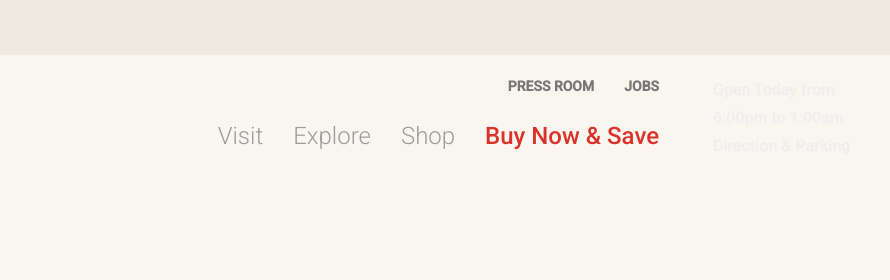
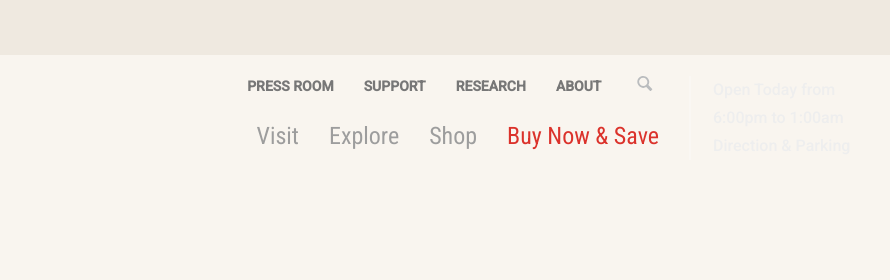
Before and after one commit to InteractiveMechanics/Eastern-State-Website, a website: page index.html in a window 1280 px wide. Shown: the top 280 px of the page, 390-1280 px from the left. Drawn offline with nearby package versions, Linux system fonts and the light colour scheme; files whose address does not match are found by name.

Commit message:
nav design work

```diff
--- a/_sass/components/_header.scss
+++ b/_sass/components/_header.scss
@@ -56,6 +56,10 @@
 	}
 }
 
+#search-icon {
+	height: 15px;
+}
+
 
 
 .navbar-lower {
@@ -73,7 +77,7 @@
 			font-size:24px;
 			font-weight:300;
 			padding-top:0;
-
+			font-family: $sans-serif;
 			strong {
 				font-weight:400;
 			}
@@ -81,12 +85,14 @@
 
 		> {
 			a {
+				border-bottom: 3px solid transparent;
+				transition: $transition;
 				&:hover {
-					background-size: 140px 44px;
+					color: initial !important;
+					border-bottom: 3px solid $scarlet;
 				    padding-bottom: 14px;
 				    white-space: nowrap;
-				    background-repeat: no-repeat;
-				    background-image: url(../../assets/icons/icon-underline.svg);
+
 				}
 			}
 		}
--- a/_sass/components/_layout.scss
+++ b/_sass/components/_layout.scss
@@ -3,10 +3,10 @@ body {
 
 	main {
 		.container-fluid {
+	}
+
 			padding:0 45px;
 		}
-	}
-
 	.calendar {
 		.month-name {
 			font-size:21px;
--- a/index.html
+++ b/index.html
@@ -171,7 +171,28 @@
                 <ul class="nav navbar-upper">
                   <li><a href="#">Press Room</a>
                   </li>
-                  <li><a href="#">Jobs</a>
+                  <li><a href="#">Support</a>
+                  </li>
+                   <li><a href="#">Research</a>
+                  </li>
+                   <li><a href="#">About</a>
+                  </li>
+                    <li><a href="#">
+                        <svg version="1.1" id="search-icon"
+                        xmlns="http://www.w3.org/2000/svg" xmlns:xlink="http://www.w3.org/1999/xlink" xmlns:a="http://ns.adobe.com/AdobeSVGViewerExtensions/3.0/"
+                        x="0px" y="0px" width="27.6px" height="27.6px" viewBox="0 0 27.6 27.6" enable-background="new 0 0 27.6 27.6"
+                        xml:space="preserve">
+                            <defs>
+                            </defs>
+                            <g>
+                                <g>
+                                    <path fill="#BABCBE" d="M27,23.3l-6.6-6.6c1-1.6,1.6-3.6,1.6-5.6c0-6-5.2-11.1-11.1-11.1C4.8,0,0,4.8,0,10.8s5.2,11.1,11.1,11.1
+                                    c2,0,3.8-0.5,5.4-1.5l6.6,6.6c0.6,0.6,1.7,0.6,2.3,0l1.6-1.6C27.8,24.8,27.6,24,27,23.3z M3.3,10.8c0-4.1,3.3-7.5,7.5-7.5
+                                    c4.1,0,7.8,3.7,7.8,7.8c0,4.1-3.3,7.5-7.5,7.5C7,18.6,3.3,14.9,3.3,10.8z"/>
+                                </g>
+                            </g>
+                        </svg>
+                    </a>
                   </li>
                 </ul>
               </div>
```
Also changed, not shown: assets/icons/icon-search.svg (added), dist/css/main.css, 1 other file.
